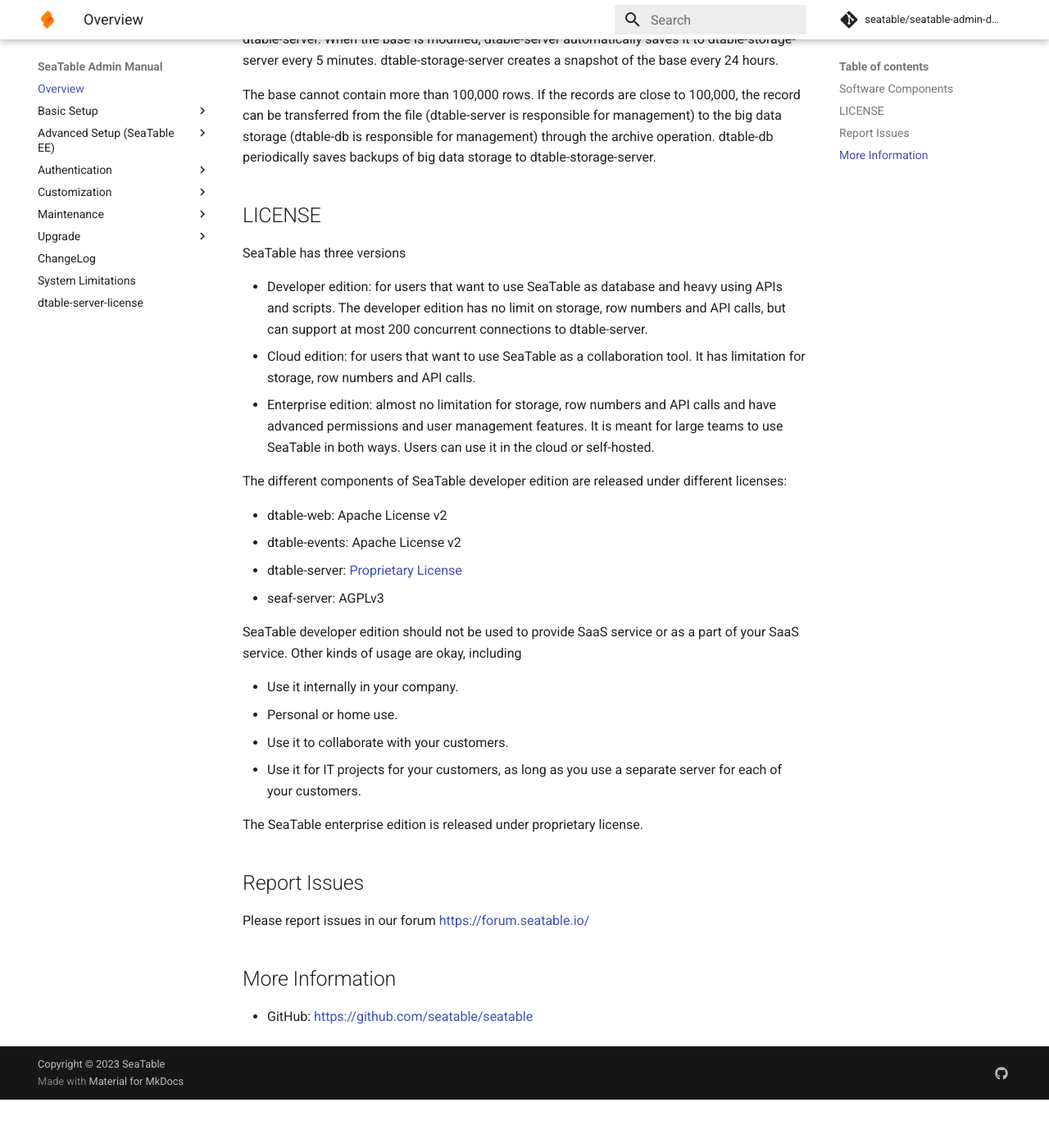
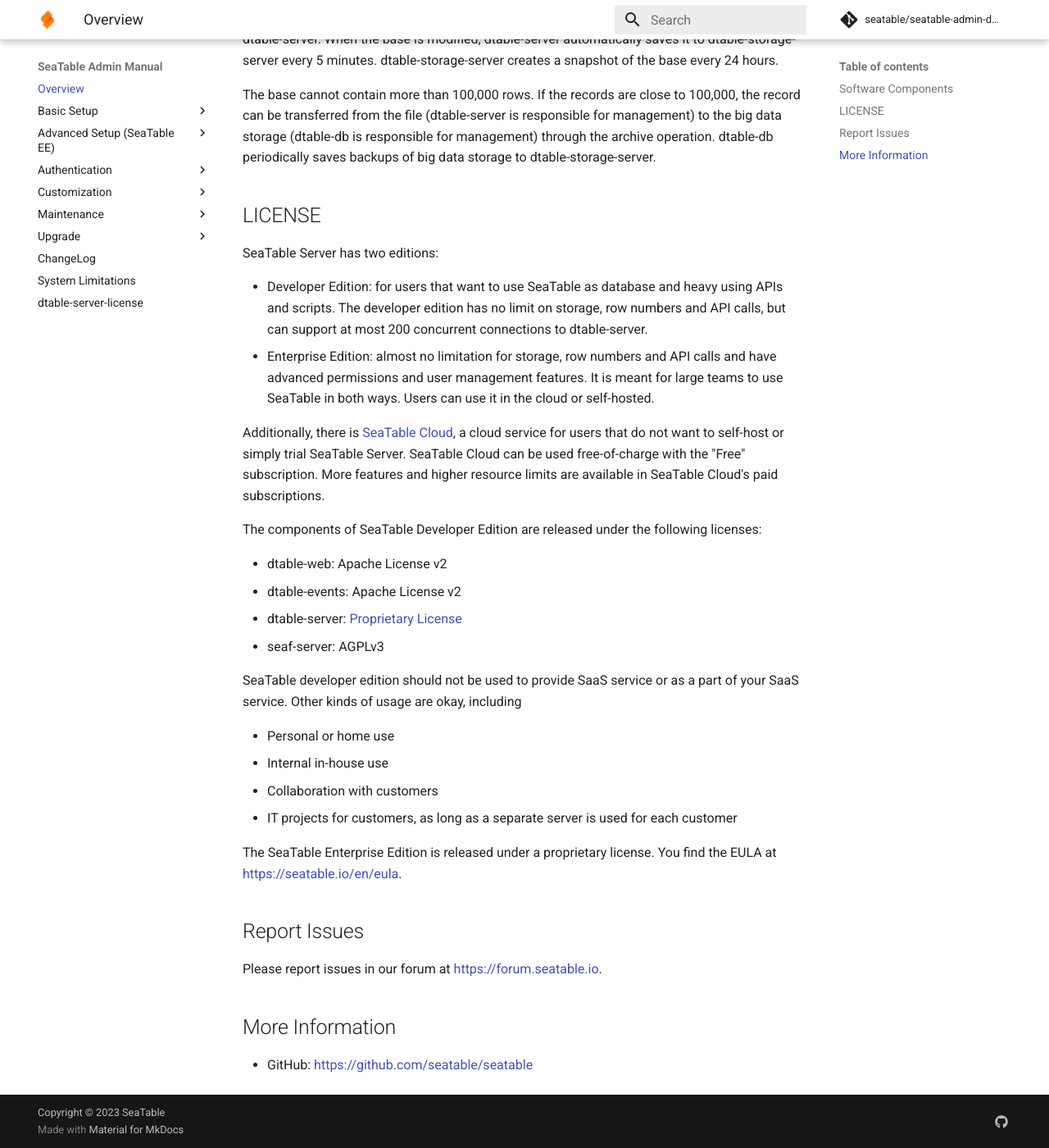
Before and after one commit to seatable/seatable-admin-docs, an MkDocs documentation site: the page built from manual/README.md, in a window 1280 px wide and 1400 px high, scrolled down 1766 px. Shown: the whole window at 82% size. Built offline with MkDocs 1.6.1 and Material for MkDocs 9.7.7, drawn with Linux system fonts in a browser that asks for light colours; comment, search, counter and statistics services are not loaded; before the commit the page ends 3107 px from its top, so only the background shows below that.

Commit message:
Update of license information

```diff
--- a/manual/README.md
+++ b/manual/README.md
@@ -42,13 +42,15 @@
 
 ## LICENSE
 
-SeaTable has three versions
+SeaTable Server has two editions:
 
-* Developer edition: for users that want to use SeaTable as database and heavy using APIs and scripts.  The developer edition has no limit on storage, row numbers and API calls, but can support at most 200 concurrent connections to dtable-server.
-* Cloud edition: for users that want to use SeaTable as a collaboration tool. It has limitation for storage, row numbers and API calls.
-* Enterprise edition: almost no limitation for storage, row numbers and API calls and have advanced permissions and user management features. It is meant for large teams to use SeaTable in both ways. Users can use it in the cloud or self-hosted.
+* Developer Edition: for users that want to use SeaTable as database and heavy using APIs and scripts.  The developer edition has no limit on storage, row numbers and API calls, but can support at most 200 concurrent connections to dtable-server.
+* Enterprise Edition: almost no limitation for storage, row numbers and API calls and have advanced permissions and user management features. It is meant for large teams to use SeaTable in both ways. Users can use it in the cloud or self-hosted.
 
-The different components of SeaTable developer edition are released under different licenses:
+Additionally, there is [SeaTable Cloud](https://cloud.seatable.io), a cloud service for users that do not want to self-host or simply trial SeaTable Server. SeaTable Cloud can be used free-of-charge with the "Free" subscription. More features and higher resource limits are available in SeaTable Cloud's paid subscriptions.
+
+
+The components of SeaTable Developer Edition are released under the following licenses:
 
 * dtable-web: Apache License v2
 * dtable-events: Apache License v2
@@ -57,16 +59,16 @@
 
 SeaTable developer edition should not be used to provide SaaS service or as a part of your SaaS service. Other kinds of usage are okay, including
 
-* Use it internally in your company.
-* Personal or home use.
-* Use it to collaborate with your customers.
-* Use it for IT projects for your customers, as long as you use a separate server for each of your customers.
+* Personal or home use
+* Internal in-house use
+* Collaboration with customers
+* IT projects for customers, as long as a separate server is used for each customer
 
-The SeaTable enterprise edition is released under proprietary license.
+The SeaTable Enterprise Edition is released under a proprietary license. You find the EULA at <https://seatable.io/en/eula>.
 
 ## Report Issues
 
-Please report issues in our forum <https://forum.seatable.io/>
+Please report issues in our forum at <https://forum.seatable.io>.
 
 ## More Information
 
```
